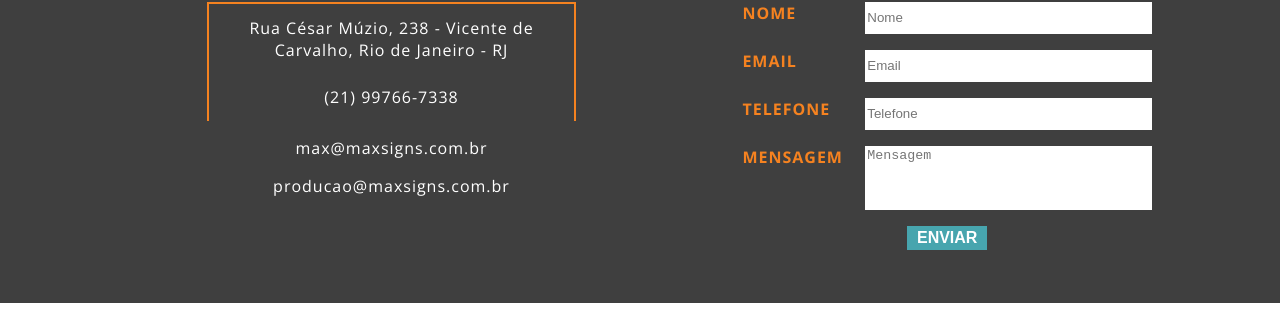
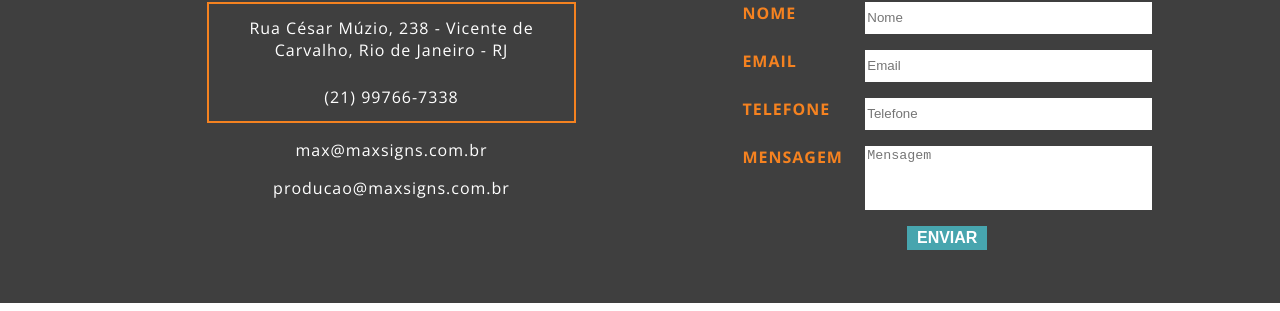
Before and after one commit to Maxsigns/site, a Jekyll site: the page built from index.html, in a window 1280 px wide. Shown: the part 3518-3829 px from the top of the page. Built offline with Jekyll 4.4.1, drawn with Linux system fonts in a browser that asks for light colours; nearby versions of some CDN libraries.

Commit message:
ajuste estilo cta

```diff
--- a/_sass/styles/commom/cta.sass
+++ b/_sass/styles/commom/cta.sass
@@ -42,10 +42,6 @@ section.ctaForm
           border:
             bottom: none
         &:nth-of-type(2)
-          border:
-            top: none
-            bottom: none
-        &:nth-of-type(3)
           border:
             top: none
       & > a
```
